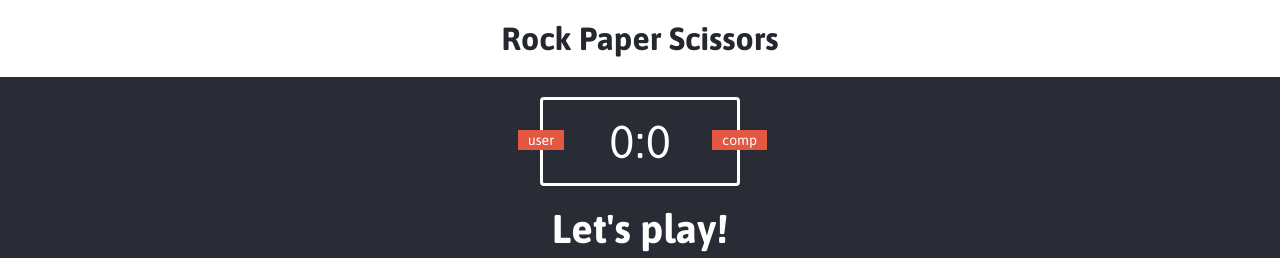
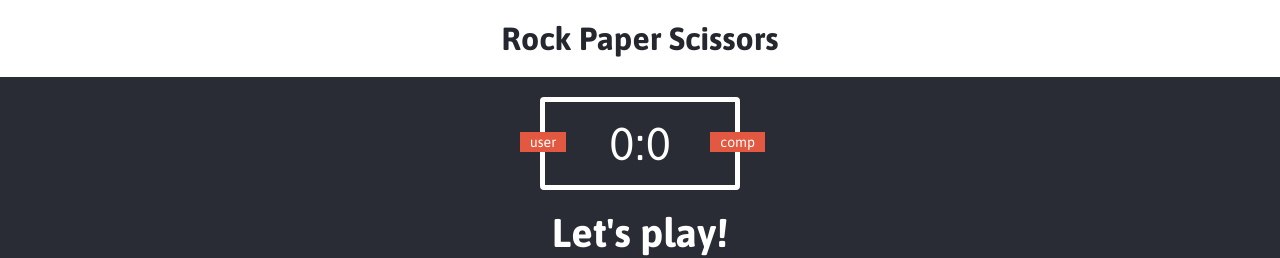
Before and after one commit to shibangi23/rock_paper_scissor, a plain HTML site: page index.html in a window 1280 px wide. Shown: the top 258 px of the page. Drawn offline with Linux system fonts and the light colour scheme.

Commit message:
changed border

```diff
--- a/style.css
+++ b/style.css
@@ -22,7 +22,7 @@ header > h1 {
 .score-board {
     margin: 20px auto;
     padding: 15px 20px;
-    border: 3px solid white;
+    border: 5px solid white;
     border-radius: 4px;
     text-align: center;
     width: 200px;
```
